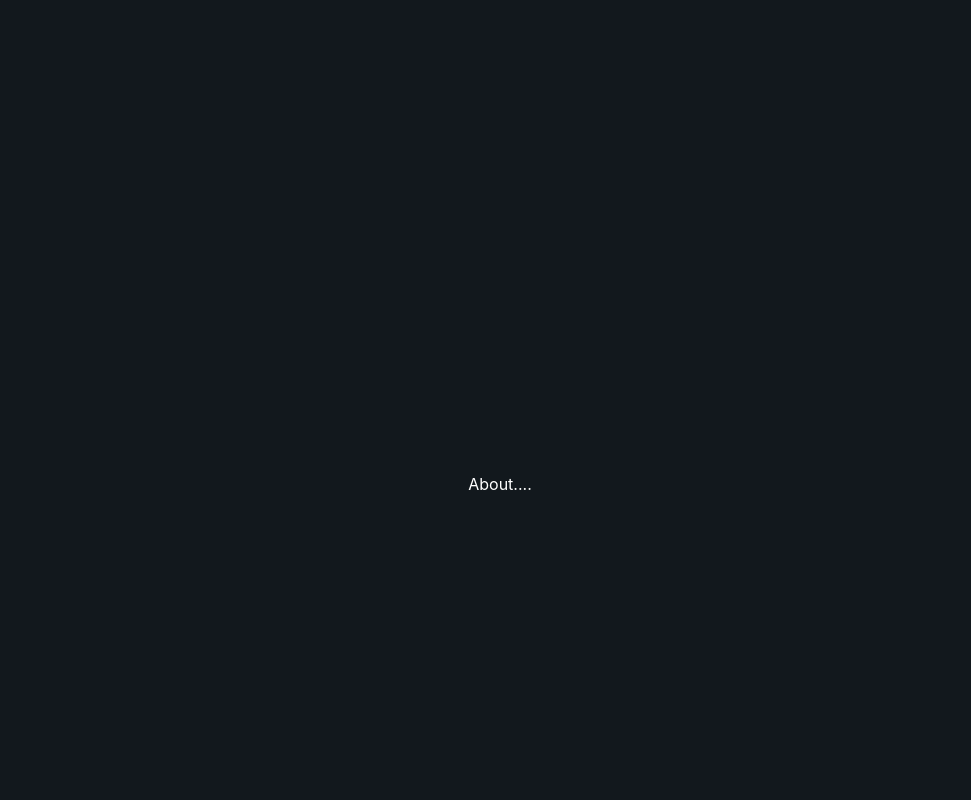
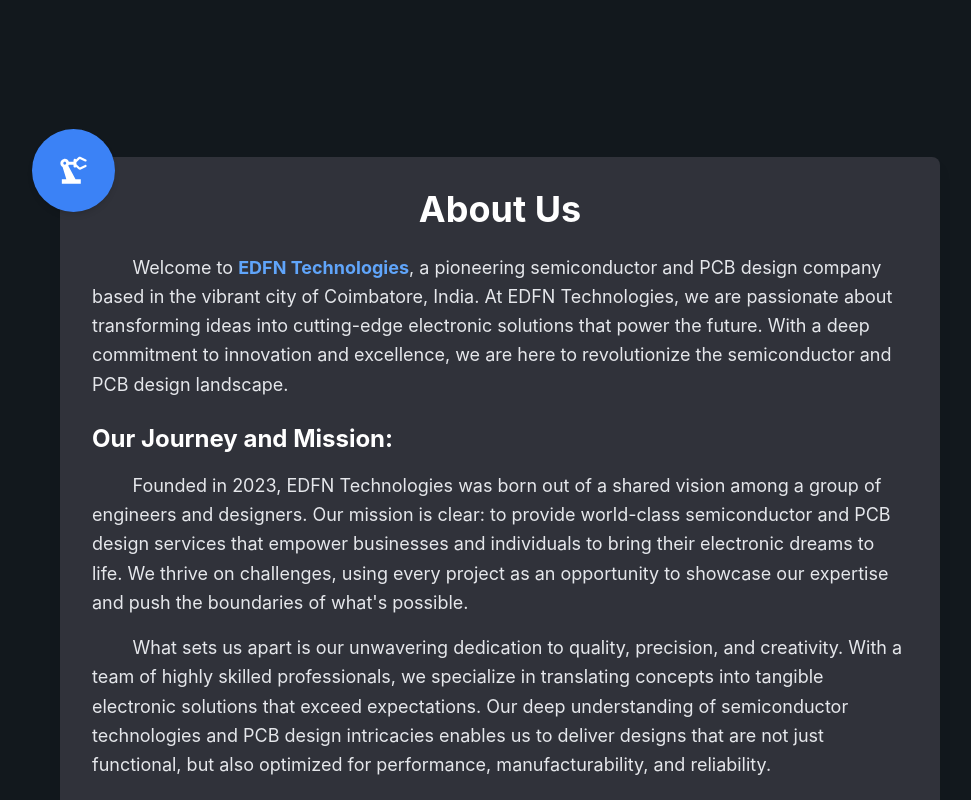
Before and after one commit to Priyadarshan-B/EDFN, a React (Vite) app in the folder frontend/: page / in a window 1280 px wide. Shown: the part 780-1580 px from the top of the page, without its empty margins (140-1111 px from the left). Built offline with nearby package versions, Linux system fonts and the light colour scheme; a web font is replaced by a local one.

Commit message:
about page added

```diff
--- a/frontend/src/pages/about/about.jsx
+++ b/frontend/src/pages/about/about.jsx
@@ -1,9 +1,30 @@
 import React from "react";
+import PrecisionManufacturingIcon from "@mui/icons-material/PrecisionManufacturing";
+function About() {
+    return (
+        <div className="flex m-20 p-10 rounded-lg shadow-lg">
+            <div className="relative bg-[#30323a] m-20 p-8 rounded-lg shadow-lg" data-aos="fade-left" data-aos-duration="1000" data-aos-delay="10">
+                {/* Floating MUI Icon (Label Effect) */}
+                <div data-aos="fade-up" data-aos-duration="1000" data-aos-delay="10" className="absolute -top-7 -left-7 bg-blue-500 text-white p-6 rounded-full shadow-md">
+                    <PrecisionManufacturingIcon fontSize="large" />
+                </div>
+                {/* About Us Section */}
+                <h2 className="font-bold text-4xl mb-6 text-center" data-aos="fade-down" data-aos-duration="1000" data-aos-delay="10">About Us</h2>
+                <p className="text-lg text-gray-200 leading-relaxed" data-aos="fade-left" data-aos-duration="1000" data-aos-delay="10">
+                    &nbsp;&nbsp;&nbsp;&nbsp;&nbsp;&nbsp;&nbsp;&nbsp;Welcome to <span className="font-bold text-blue-400">EDFN Technologies</span>, a pioneering semiconductor and PCB design company based in the vibrant city of Coimbatore, India. At EDFN Technologies, we are passionate about transforming ideas into cutting-edge electronic solutions that power the future. With a deep commitment to innovation and excellence, we are here to revolutionize the semiconductor and PCB design landscape.
+                </p>
+                <h3 className="font-bold text-2xl mt-6">Our Journey and Mission:</h3>
+                <p className="text-lg text-gray-200 leading-relaxed mt-4" data-aos="fade-right" data-aos-duration="1500" data-aos-delay="10">
+                    &nbsp;&nbsp;&nbsp;&nbsp;&nbsp;&nbsp;&nbsp;&nbsp;Founded in 2023, EDFN Technologies was born out of a shared vision among a group of engineers and designers. Our mission is clear: to provide world-class semiconductor and PCB design services that empower businesses and individuals to bring their electronic dreams to life. We thrive on challenges, using every project as an opportunity to showcase our expertise and push the boundaries of what's possible.
+                </p>
+                <p className="text-lg text-gray-200 leading-relaxed mt-4" data-aos="fade-left" data-aos-duration="2000" data-aos-delay="10">
+                    &nbsp;&nbsp;&nbsp;&nbsp;&nbsp;&nbsp;&nbsp;&nbsp;What sets us apart is our unwavering dedication to quality, precision, and creativity. With a team of highly skilled professionals, we specialize in translating concepts into tangible electronic solutions that exceed expectations. Our deep understanding of semiconductor technologies and PCB design intricacies enables us to deliver designs that are not just functional, but also optimized for performance, manufacturability, and reliability.
+                </p>
+            </div>
 
-function About() {
-return(
-    <div>About....</div>
-)
+        </div>
+
+    )
 }
 
 export default About
```
